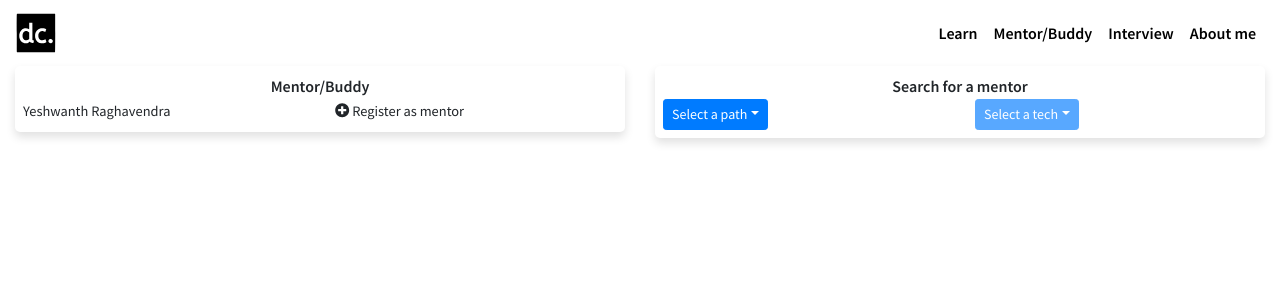
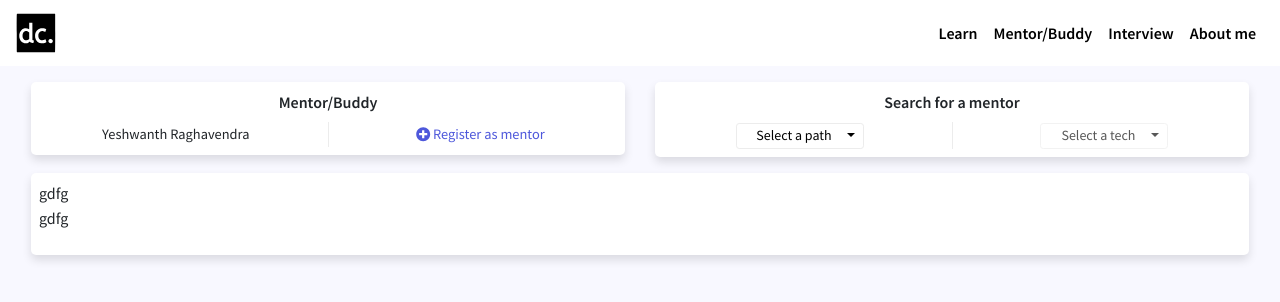
Before and after one commit to yeshwanth581/devcentral, a React (Create React App) app: page /mentor-buddy in a window 1280 px wide. Shown: the top 302 px of the page. Built offline with nearby package versions, Linux system fonts and the light colour scheme.

Commit message:
mentors-buddy list view data added

```diff
--- a/src/components/mentor-buddy/MentorBuddy.js
+++ b/src/components/mentor-buddy/MentorBuddy.js
@@ -3,6 +3,8 @@ import { Container, Row, Col } from "react-bootstrap";
 import PageTitleCard from "./PageTitleCard";
 import CardContainer from "../commons/CardContainer";
 import PageFilterCard from "./PageFilterCard";
+import MentorsList from "./MentorsList";
+
 const MentorBuddy = () => {
   return (
     <Container fluid>
@@ -17,6 +19,11 @@ const MentorBuddy = () => {
             <PageFilterCard />
           </CardContainer>
         </Col>
+        <Col xs={12} sm={12} md={12} lg={12} xl={12}>
+          <CardContainer>
+            <MentorsList />
+          </CardContainer>
+        </Col>
       </Row>
     </Container>
   );
--- /dev/null
+++ b/src/components/mentor-buddy/MentorsList.js
@@ -0,0 +1,69 @@
+import React from "react";
+
+let mentorData = [
+  {
+    name: "Mentor1",
+    techStack: ["Javascript", "React.js", "Node.js", "CSS", "HTML", "Git"],
+    paths: ["Frontend"],
+    githubUrl: "http://github.com/yeshwanth581",
+    meetingUrl: "https://meet.jit.si/devcentral_mentor_yeshwanth581",
+    alternative_meetingUrl: "",
+    message_from_mentor: "Please join using my zoom meeting link",
+    schedule: [
+      {
+        day: "Monday",
+        slots: [
+          { time: "17.00", isBooked: false },
+          { time: "18.00", isBooked: true },
+          { time: "19.00", isBooked: false }
+        ]
+      },
+      {
+        day: "Saturday",
+        slots: [
+          { time: "17.00", isBooked: false },
+          { time: "18.00", isBooked: true },
+          { time: "19.00", isBooked: false }
+        ]
+      }
+    ],
+    rating: 3.5
+  },
+  {
+    name: "Mentor2",
+    techStack: ["Java", "React.js", "Spring Boot", "CSS", "HTML", "Git"],
+    paths: ["Frontend", "Backend", "Fullstack"],
+    githubUrl: "http://github.com/yeshwanth581",
+    meetingUrl: "https://meet.jit.si/devcentral_mentor_yeshwanth581",
+    alternative_meetingUrl: "",
+    message_from_mentor: "Please join using my jitsi meeting link",
+    schedule: [
+      {
+        day: "Sunday",
+        slots: [
+          { time: "17.00", isBooked: false },
+          { time: "18.00", isBooked: true },
+          { time: "19.00", isBooked: false }
+        ]
+      },
+      {
+        day: "Friday",
+        slots: [
+          { time: "17.00", isBooked: false },
+          { time: "18.00", isBooked: true },
+          { time: "19.00", isBooked: false }
+        ]
+      }
+    ],
+    rating: 2.5
+  }
+];
+
+const MentorsList = () => {
+  return (
+    <div>
+      gdfg<p>gdfg</p>
+    </div>
+  );
+};
+export default MentorsList;
--- a/src/styles/styles.scss
+++ b/src/styles/styles.scss
@@ -35,6 +35,46 @@ $backgroundColor: white;
   &:hover {
     text-decoration: none;
     color: white;
+  }
+}
+
+.cardsList {
+  padding: 1em;
+  padding-bottom: 2.5em;
+}
+
+.vertical_line {
+  border-right: 1px solid #ececec;
+  text-align: center;
+}
+
+.center-align {
+  display: flex;
+  justify-content: center;
+  align-content: center;
+  align-items: center;
+  text-align: center;
+}
+
+.link-text {
+  cursor: pointer;
+  color: #4E58DB;
+  &:hover {
+    text-decoration: underline;
+  }
+}
+
+#dropdown {
+  line-height: 1.12;
+  border: none;
+  min-width: 8rem;
+  background-color: white;
+  color:black;
+  text-align: center;
+  border: 1px solid #ececec;
+  &::after {
+    float: right;
+    margin-top: 5px;
   }
 }
 
@@ -100,10 +140,6 @@ $backgroundColor: white;
 
   .homeActionButtons {
     background-color: ghostwhite;
-    .cardsList {
-      padding: 1em;
-      padding-bottom: 2.5em;
-    }
   }
 
   .footer-section {
@@ -138,3 +174,19 @@ $backgroundColor: white;
     }
   }
 }
+
+.mentor-buddy {
+  background-color: ghostwhite;
+  .page-description {
+    text-align: center;
+    padding-top: 0.5em;
+    .dropdown-menu {
+      max-height: 10em;
+      overflow: auto;
+    }
+    .dropdown-item {
+      font-size:0.9em;
+      padding: 0 0.5em 0.5em 0.5em;
+    }
+  }
+}
```
Also changed, not shown: src/components/mentor-buddy/MentorSignUp.js (added).
